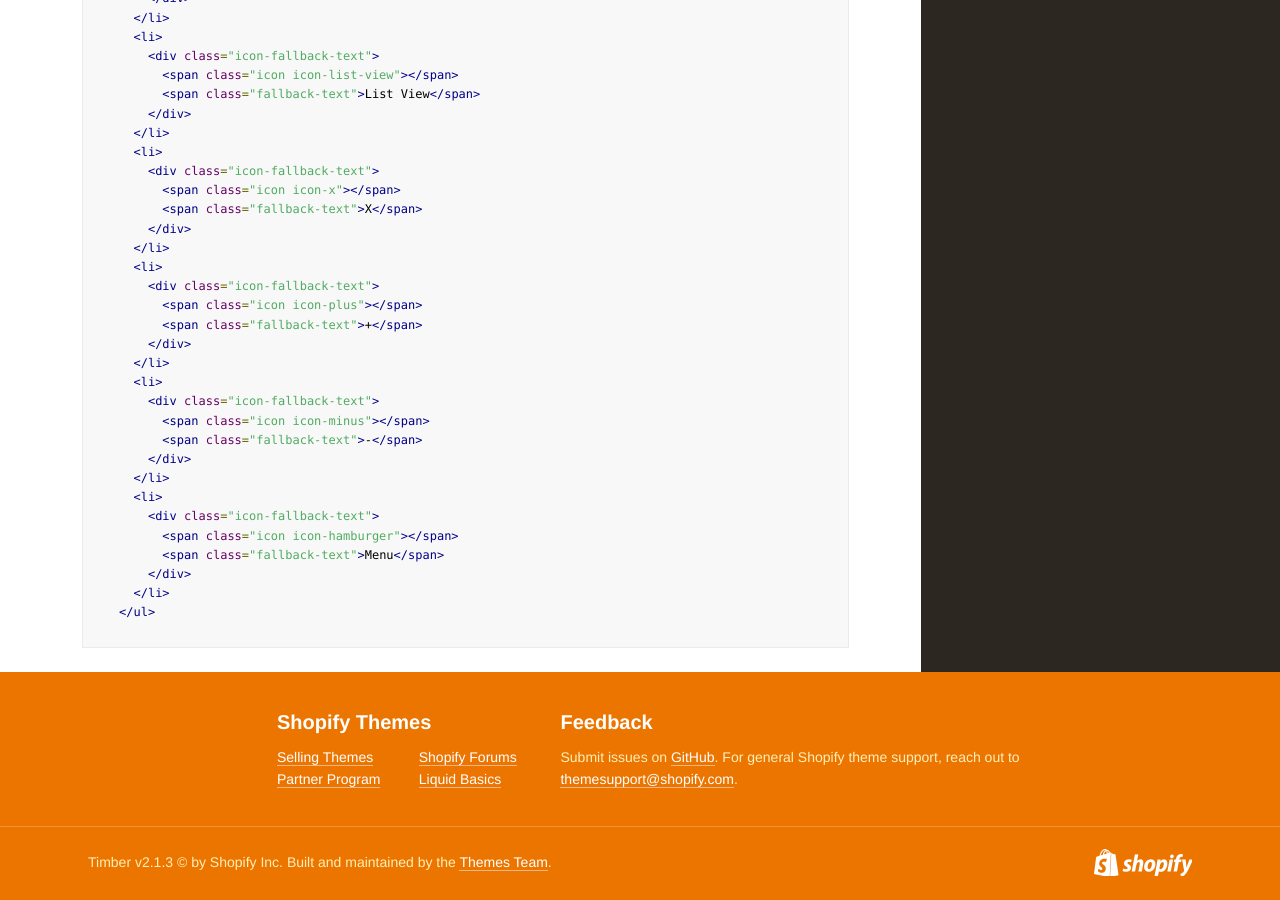
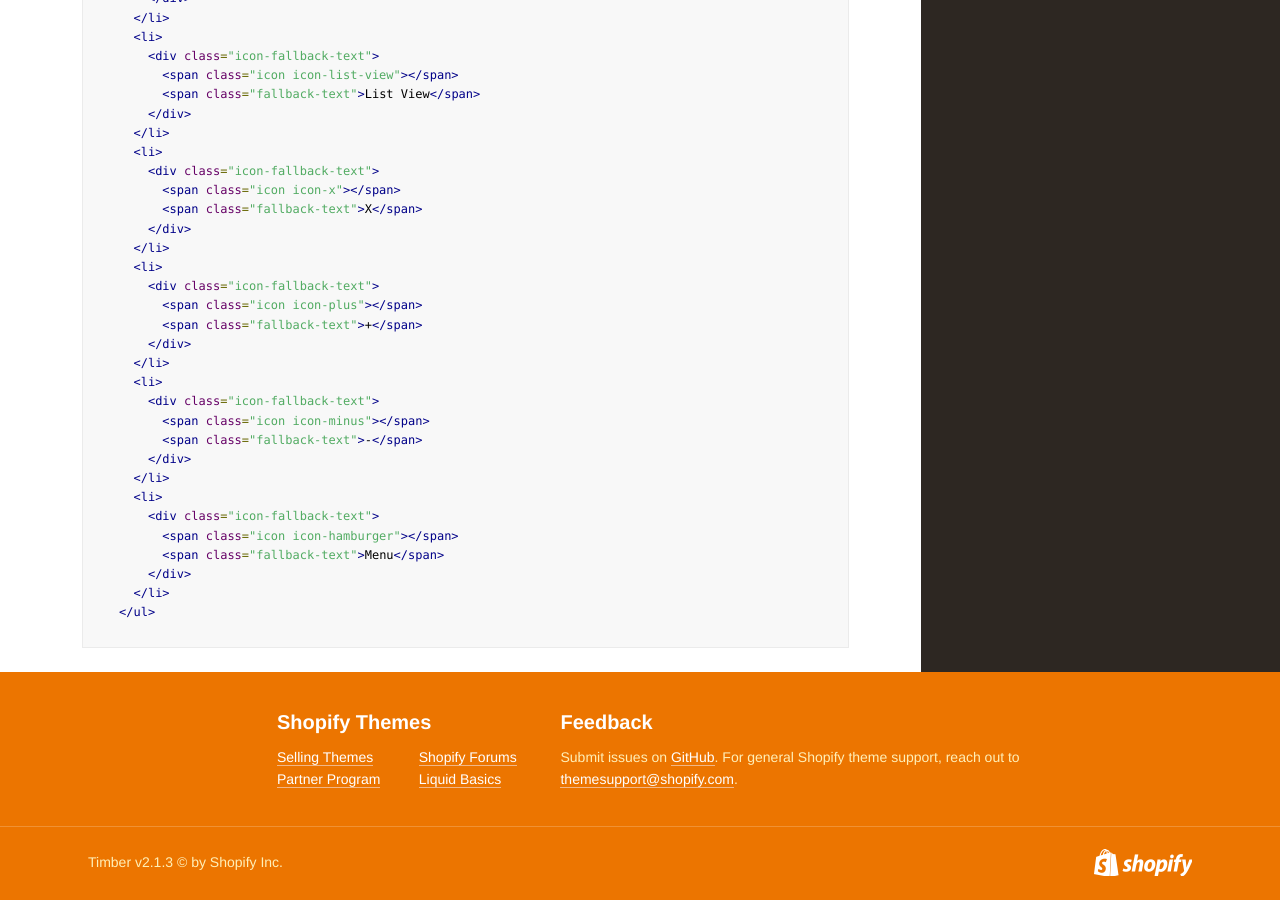
Before and after one commit to Shopify/Timber, a Jekyll site: the page built from index.html, in a window 1280 px wide and 900 px high, scrolled down 29544 px. Built offline with Jekyll 4.4.1, drawn with Linux system fonts in a browser that asks for light colours; nearby versions of some CDN libraries; some web fonts are replaced.

Commit message:
Remove timber email link

```diff
--- a/_includes/footer.html
+++ b/_includes/footer.html
@@ -33,7 +33,7 @@
     <div class="pagewidth">
       <div class="grid">
         <div class="grid__item large--nine-twelfths">
-          Timber {{ page.version }} © by Shopify Inc. Built and maintained by the <a href="mailto:timber@shopify.com" title="Corgis rule" class="footer-link">Themes Team</a>.
+          Timber {{ page.version }} © by Shopify Inc.
         </div>
         <div class="grid__item large--three-twelfths">
           <a href="https://www.shopify.com?utm_source=Timber&utm_medium=os" title="Shopify Home" class="shopify-logo large--right">Shopify</a>
```
